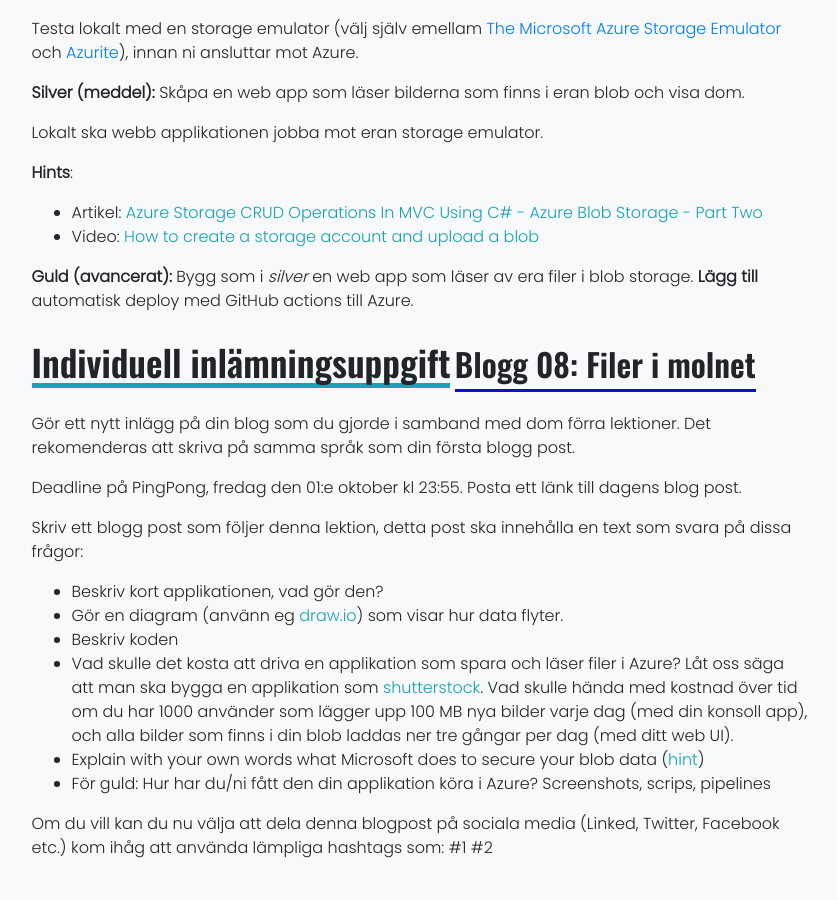
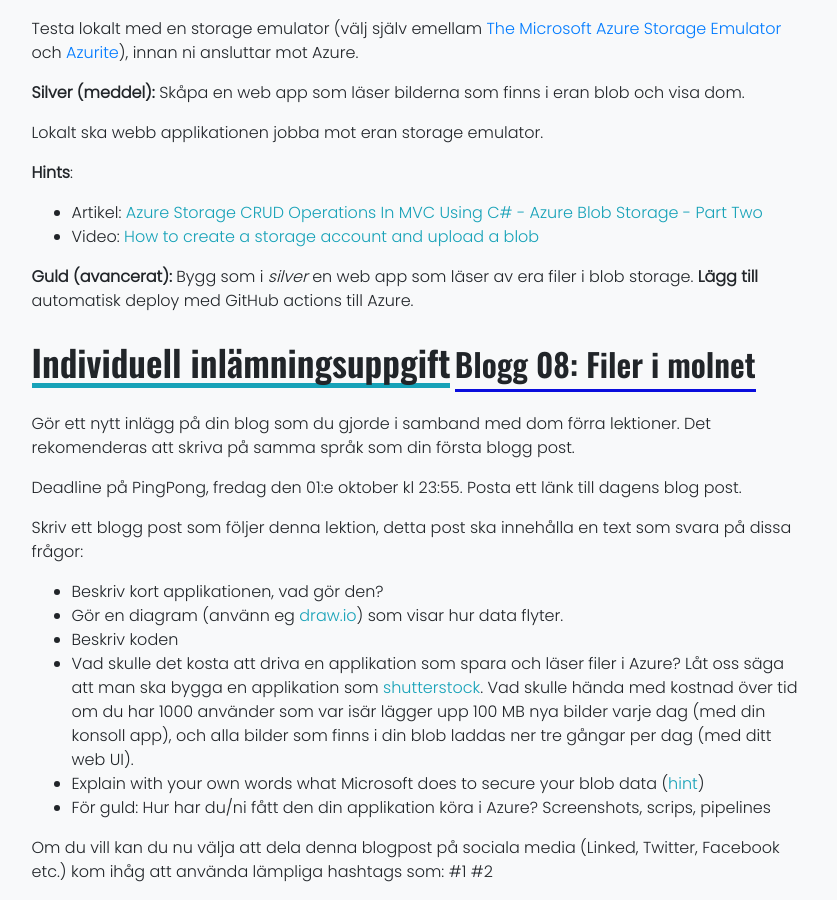
Before and after one commit to PGBSNH20/PGBSNH20-molnapplikationer, a Jekyll site: the page built from lectures/08-files.md, in a window 1280 px wide and 900 px high, scrolled down 2341 px. Shown: the whole window, without its empty margins (220-1057 px from the left). Built offline with Jekyll 4.4.1, drawn with Linux system fonts in a browser that asks for light colours; nearby versions of some CDN libraries; before the commit the page ends 3217 px from its top, so only the background shows below that.

Commit message:
blog description

```diff
--- a/lectures/08-files.md
+++ b/lectures/08-files.md
@@ -71,7 +71,7 @@ Skriv ett blogg post som följer denna lektion, detta post ska innehålla en tex
 * Beskriv kort applikationen, vad gör den?
 * Gör en diagram (använn eg [draw.io](https://draw.io)) som visar hur data flyter.
 * Beskriv koden
-* Vad skulle det kosta att driva en applikation som spara och läser filer i Azure? Låt oss säga att man ska bygga en applikation som [shutterstock](https://shutterstock.com). Vad skulle hända med kostnad över tid om du har 1000 använder som lägger upp 100 MB nya bilder varje dag (med din konsoll app), och alla bilder som finns i din blob laddas ner tre gångar per dag (med ditt web UI).
+* Vad skulle det kosta att driva en applikation som spara och läser filer i Azure? Låt oss säga att man ska bygga en applikation som [shutterstock](https://shutterstock.com). Vad skulle hända med kostnad över tid om du har 1000 använder som var isär lägger upp 100 MB nya bilder varje dag (med din konsoll app), och alla bilder som finns i din blob laddas ner tre gångar per dag (med ditt web UI).
 * Explain with your own words what Microsoft does to secure your blob data ([hint](https://cloudacademy.com/blog/how-does-azure-encrypt-data/))
 * För guld: Hur har du/ni fått den din applikation köra i Azure? Screenshots, scrips, pipelines
 
```
